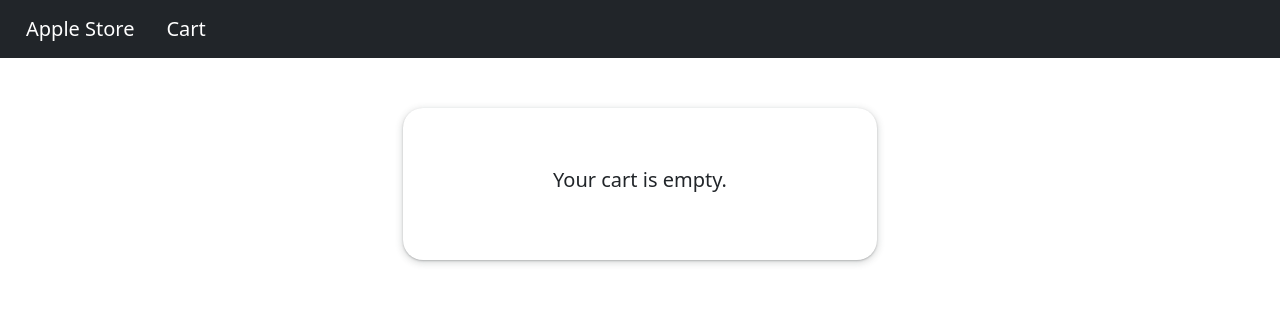
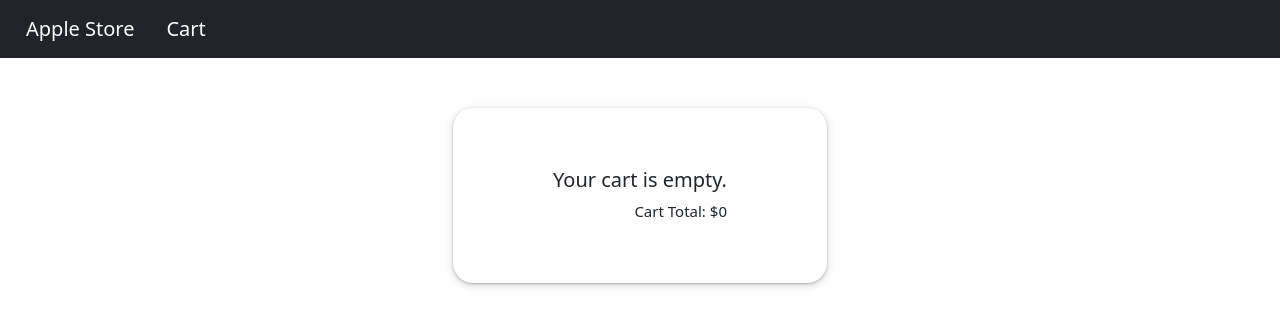
Before and after one commit to deansainer/store, a React (Create React App) app: page /cart in a window 1280 px wide. Shown: the top 326 px of the page. Built offline with nearby package versions, Linux system fonts and the light colour scheme.

Commit message:
added delete from cart functionality

```diff
--- a/src/pages/cart/Cart.jsx
+++ b/src/pages/cart/Cart.jsx
@@ -1,4 +1,4 @@
-import React from "react";
+import React, { useEffect, useState } from "react";
 import { useCart } from "../../context/CartContext";
 import classes from './Cart.module.css'
 import CartItem from '../../components/navbar/cart/CartItem'
@@ -6,6 +6,12 @@ import CartItem from '../../components/navbar/cart/CartItem'
 const Cart = () => {
 
   const {cartItems} = useCart();
+  const [cartTotal, setCartTotal] = useState(0)
+
+  useEffect(() => {
+    const total = cartItems.reduce((sum, item) => sum + item.price, 0)
+    setCartTotal(total)
+  }, [cartItems])
 
   return (
     <div className={classes.cart_list}>
@@ -19,6 +25,7 @@ const Cart = () => {
       ) : (
         <h5>Your cart is empty.</h5>
       )}
+      <div className={classes.cart_total}>Cart Total: ${cartTotal}</div>
     </div>
   );
 };
--- a/src/pages/cart/Cart.module.css
+++ b/src/pages/cart/Cart.module.css
@@ -2,8 +2,8 @@
     margin: 50px auto;
     padding-top: 60px;
     padding-bottom: 60px;
-    padding-left: 150px;
-    padding-right: 150px;
+    padding-left: 100px;
+    padding-right: 100px;
     width: fit-content;
     border-radius: 20px;
     box-shadow: rgba(60, 64, 67, 0.3) 0px 1px 2px 0px, rgba(60, 64, 67, 0.15) 0px 2px 6px 2px;
@@ -13,3 +13,9 @@
     font-size: 30px;
     margin-left: 20px;
 }
+
+.cart_total{
+    font-size: 15px;
+    display: flex;
+    justify-content: end;
+}
--- a/src/pages/home/Home.module.css
+++ b/src/pages/home/Home.module.css
@@ -5,9 +5,9 @@
 }
 
 .header{
-    background-color: #eaeaea;
+    background-color: black;
     color: white;
-    height: 350px;
+    height: 300px;
     text-align: center;
     margin: 0 auto;
     justify-content: center;
```
